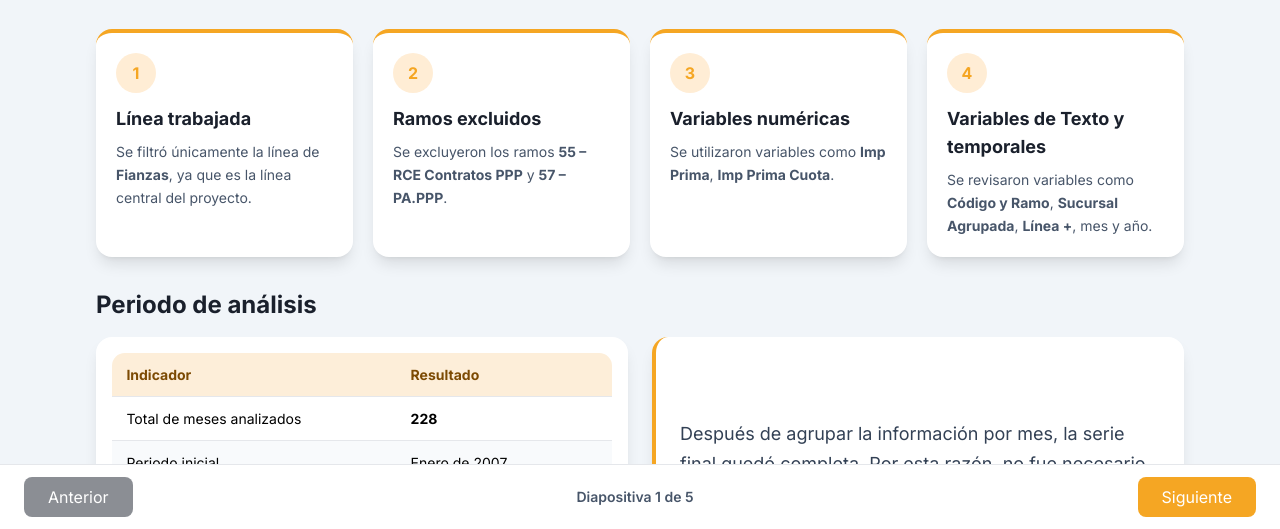
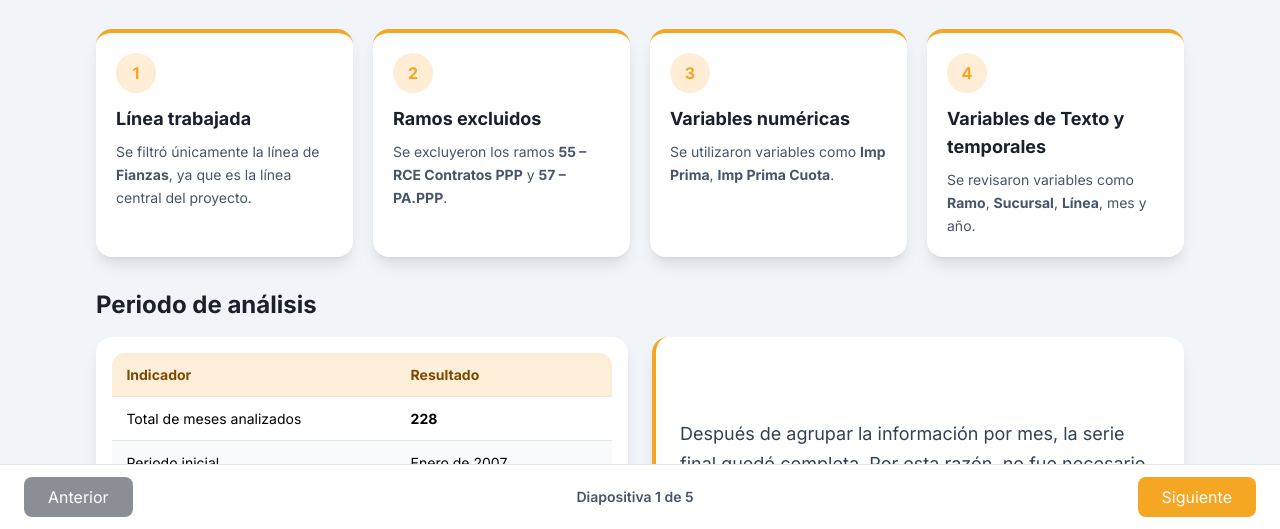
Before and after one commit to YeimyAlarconA/Ley_de_garantias, a plain HTML site: page analisis_exploratorio.html in a window 1280 px wide. Shown: the part 271-800 px from the top of the page. Drawn offline with nearby package versions, Linux system fonts and the light colour scheme.

```diff
--- a/analisis_exploratorio.html
+++ b/analisis_exploratorio.html
@@ -214,7 +214,7 @@
             </div>
             <h3 class="text-lg font-bold text-santoto-dark mb-2">Variables de Texto y temporales</h3>
             <p class="text-slate-600 text-sm leading-relaxed">
-                Se revisaron variables como <strong>Código y Ramo</strong>, <strong>Sucursal Agrupada</strong>, <strong>Línea +</strong>, mes y año.
+                Se revisaron variables como <strong>Ramo</strong>, <strong>Sucursal</strong>, <strong>Línea</strong>, mes y año.
             </p>
             </div>
 
```
